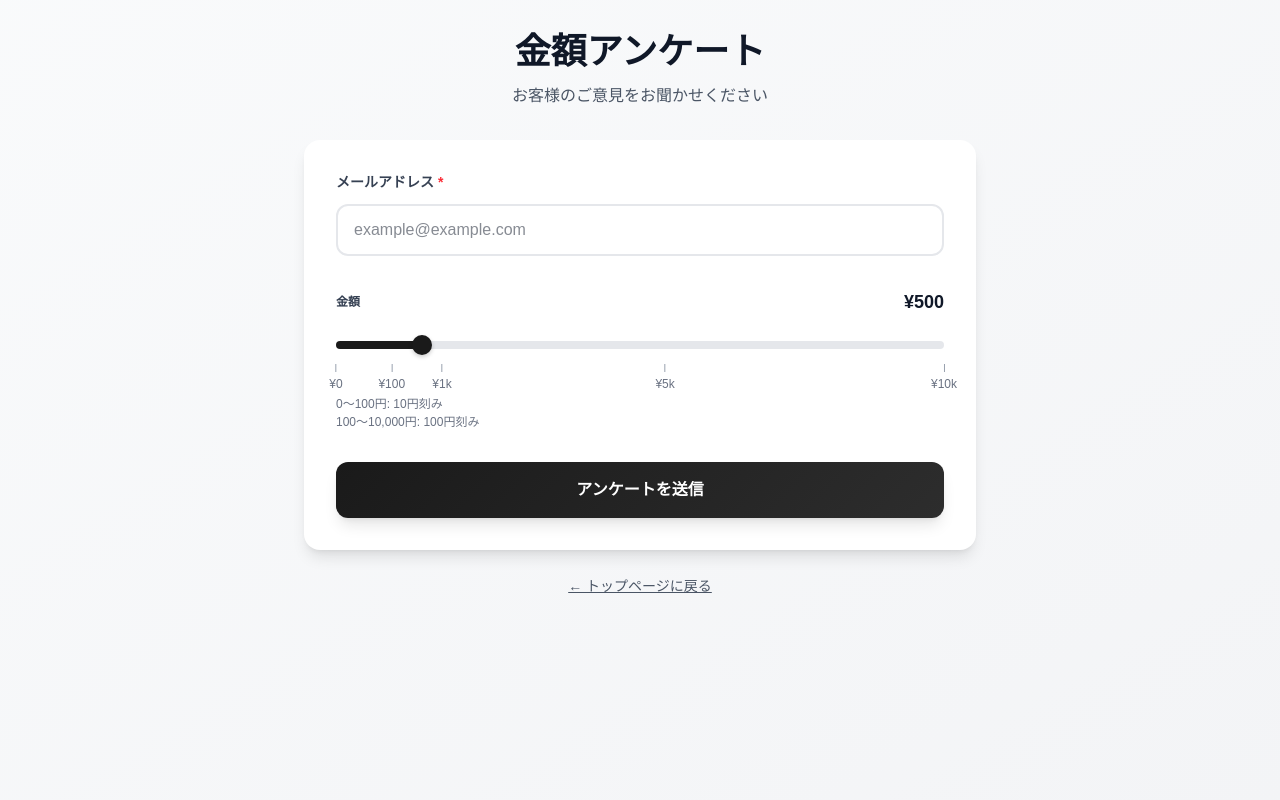
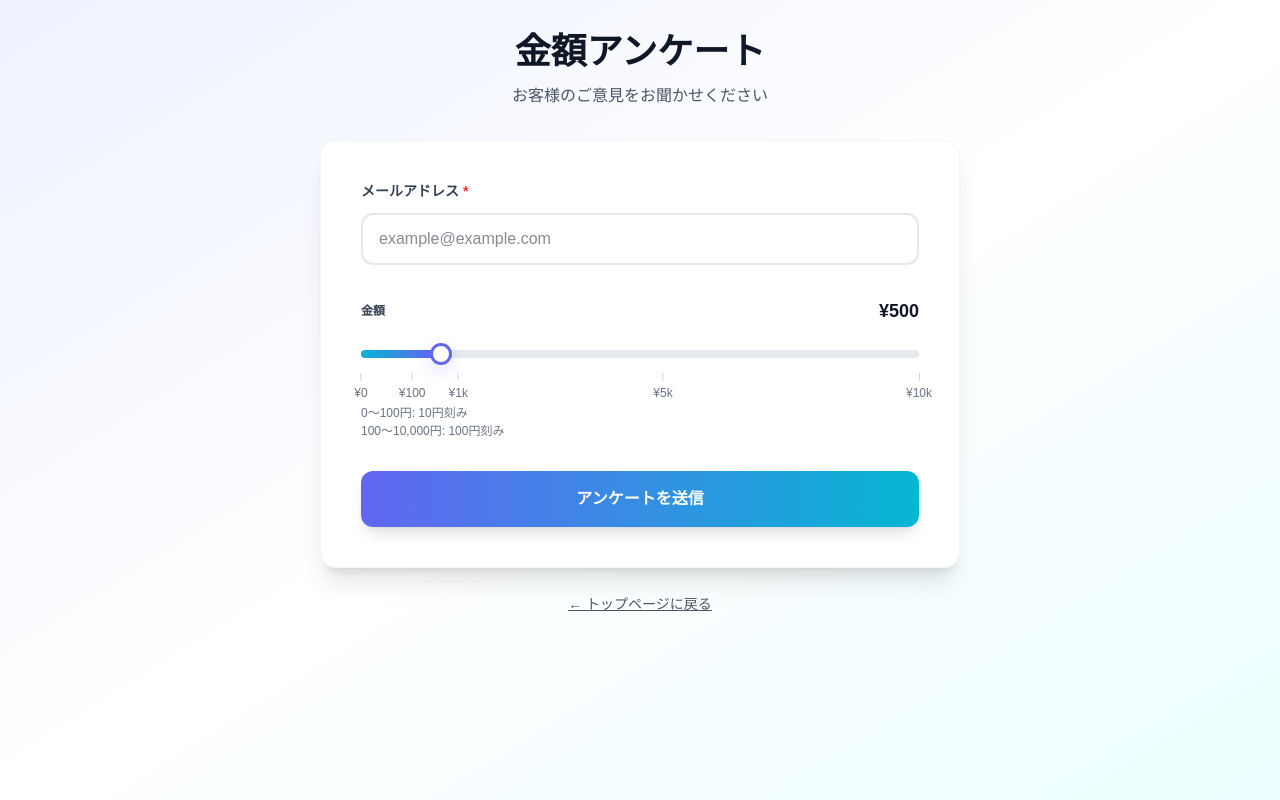
Before and after one commit to yasumap/yasumappu, a Next.js app: page /ui in a window 1280 px wide. Built offline with nearby package versions, Linux system fonts and the light colour scheme.

Commit message:
feat UI少し変更

```diff
--- a/src/app/ui/page.tsx
+++ b/src/app/ui/page.tsx
@@ -44,8 +44,8 @@ export default function SurveyPage() {
   };
 
   return (
-    <div className="min-h-screen bg-gradient-to-br from-gray-50 to-gray-100 p-4 sm:p-8">
-      <div className="max-w-2xl mx-auto">
+    <div className="min-h-screen bg-gradient-to-br from-indigo-50 via-white to-cyan-50 p-4 sm:p-8">
+      <div className="max-w-2xl mx-auto px-4">
         <div className="text-center mb-8">
           <h1 className="text-3xl sm:text-4xl font-bold text-gray-900 mb-3">
             金額アンケート
@@ -55,7 +55,7 @@ export default function SurveyPage() {
           </p>
         </div>
 
-        <form onSubmit={handleSubmit} className="bg-white rounded-2xl shadow-lg p-6 sm:p-8">
+        <form onSubmit={handleSubmit} className="bg-white/95 rounded-2xl shadow-xl p-6 sm:p-10 border border-gray-100">
           {/* メールアドレス入力 */}
           <div className="mb-8">
             <label className="block text-sm font-bold mb-3 text-gray-700">
@@ -98,9 +98,9 @@ export default function SurveyPage() {
           <button
             type="submit"
             disabled={isSubmitting}
-            className="w-full py-4 rounded-xl text-white font-bold text-base transition-all duration-200 active:opacity-80 disabled:opacity-50 disabled:cursor-not-allowed shadow-lg"
+            className="w-full py-4 rounded-xl text-white font-bold text-base transition-all duration-200 active:opacity-90 disabled:opacity-50 disabled:cursor-not-allowed shadow-lg"
             style={{
-              background: 'linear-gradient(135deg, #1a1a1a 0%, #2d2d2d 100%)',
+              background: 'linear-gradient(90deg, #6366f1 0%, #06b6d4 100%)',
             }}
           >
             {isSubmitting ? '送信中...' : 'アンケートを送信'}
--- a/src/components/ui/AmountSlider.tsx
+++ b/src/components/ui/AmountSlider.tsx
@@ -96,13 +96,13 @@ export default function AmountSlider({
           step={1}
           value={currentIndex}
           onChange={(e) => handleChange(Number(e.target.value))}
-          className="slider-input w-full h-2 rounded-lg appearance-none cursor-pointer bg-gray-200 accent-gray-900"
+          className="slider-input w-full h-2 rounded-lg appearance-none cursor-pointer bg-gray-200"
           style={{
-            background: `linear-gradient(to right, #1a1a1a 0%, #1a1a1a ${
+            background: `linear-gradient(90deg, #06b6d4 0%, #6366f1 ${
               ((currentIndex - minIndex) / (validMaxIndex - minIndex)) * 100
-            }%, #e5e7eb ${
+            }%, #e6e9ee ${
               ((currentIndex - minIndex) / (validMaxIndex - minIndex)) * 100
-            }%, #e5e7eb 100%)`,
+            }%, #e6e9ee 100%)`,
           }}
         />
 
@@ -118,7 +118,7 @@ export default function AmountSlider({
                 }%`,
               }}
             >
-              <div className="w-px h-2 bg-gray-400 mx-auto" />
+              <div className="w-px h-2 bg-gray-300 mx-auto" />
               <span className="text-xs text-gray-500 whitespace-nowrap mt-1 block">
                 {mark.label}
               </span>
@@ -136,42 +136,43 @@ export default function AmountSlider({
       <style jsx>{`
         .slider-input::-webkit-slider-thumb {
           appearance: none;
-          width: 20px;
-          height: 20px;
-          border-radius: 50%;
-          background: #1a1a1a;
+          width: 22px;
+          height: 22px;
+          border-radius: 9999px;
+          background: #ffffff;
+          border: 3px solid #6366f1;
           cursor: pointer;
-          box-shadow: 0 2px 4px rgba(0, 0, 0, 0.2);
-          transition: all 0.2s;
+          box-shadow: 0 6px 16px rgba(99,102,241,0.18);
+          transition: transform 0.15s ease, box-shadow 0.15s ease;
         }
 
         .slider-input::-webkit-slider-thumb:hover {
-          transform: scale(1.1);
-          box-shadow: 0 3px 6px rgba(0, 0, 0, 0.3);
+          transform: scale(1.05);
+          box-shadow: 0 8px 20px rgba(99,102,241,0.22);
         }
 
         .slider-input::-webkit-slider-thumb:active {
-          transform: scale(0.95);
+          transform: scale(0.98);
         }
 
         .slider-input::-moz-range-thumb {
-          width: 20px;
-          height: 20px;
-          border-radius: 50%;
-          background: #1a1a1a;
+          width: 22px;
+          height: 22px;
+          border-radius: 9999px;
+          background: #ffffff;
+          border: 3px solid #6366f1;
           cursor: pointer;
-          border: none;
-          box-shadow: 0 2px 4px rgba(0, 0, 0, 0.2);
-          transition: all 0.2s;
+          box-shadow: 0 6px 16px rgba(99,102,241,0.18);
+          transition: transform 0.15s ease, box-shadow 0.15s ease;
         }
 
         .slider-input::-moz-range-thumb:hover {
-          transform: scale(1.1);
-          box-shadow: 0 3px 6px rgba(0, 0, 0, 0.3);
+          transform: scale(1.05);
+          box-shadow: 0 8px 20px rgba(99,102,241,0.22);
         }
 
         .slider-input::-moz-range-thumb:active {
-          transform: scale(0.95);
+          transform: scale(0.98);
         }
       `}</style>
     </div>
```
